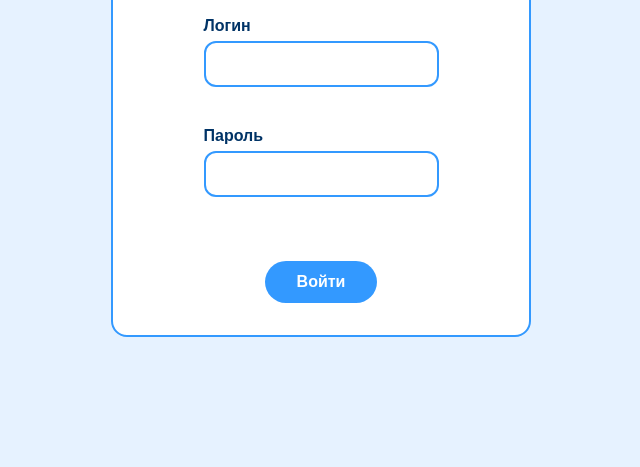
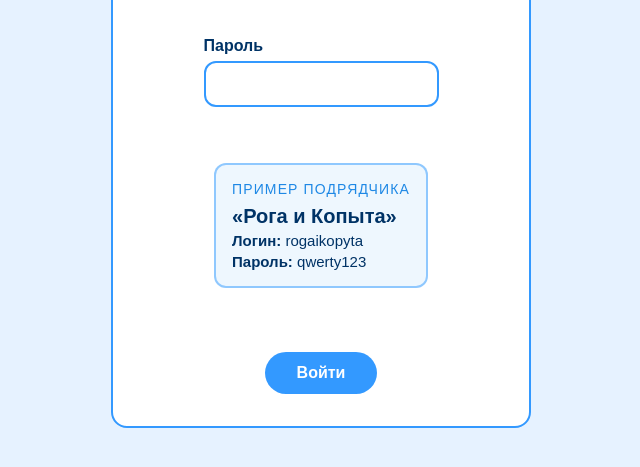
Before and after one commit to marcucgol/pod, a website: page index.html in a window 1280 px wide. Shown: the part 307-774 px from the top of the page, without its empty margins (319-959 px from the left). Drawn offline with Linux system fonts and the light colour scheme.

Commit message:
Show contractor info block on login screen

```diff
--- a/index.html
+++ b/index.html
@@ -17,6 +17,14 @@
       <div class="form-group">
         <label for="loginPassword">Пароль</label>
         <input id="loginPassword" name="password" type="password" autocomplete="current-password" required />
+      </div>
+      <div class="contractor-card">
+        <div class="contractor-title">Пример подрядчика</div>
+        <div class="contractor-name">«Рога и Копыта»</div>
+        <ul class="contractor-credentials">
+          <li><strong>Логин:</strong> rogaikopyta</li>
+          <li><strong>Пароль:</strong> qwerty123</li>
+        </ul>
       </div>
       <p id="loginError" class="error hidden">Неверный логин или пароль</p>
       <div class="form-actions">
--- a/style.css
+++ b/style.css
@@ -174,6 +174,41 @@ button:hover {
   margin-top: 0;
 }
 
+.contractor-card {
+  border: 2px solid rgba(51, 153, 255, 0.5);
+  border-radius: 12px;
+  padding: 16px;
+  margin-top: 16px;
+  background: rgba(227, 242, 253, 0.6);
+}
+
+.contractor-title {
+  font-size: 14px;
+  text-transform: uppercase;
+  letter-spacing: 0.08em;
+  color: #1e88e5;
+}
+
+.contractor-name {
+  font-size: 20px;
+  font-weight: bold;
+  margin: 8px 0 4px;
+}
+
+.contractor-credentials {
+  list-style: none;
+  padding: 0;
+  margin: 0;
+  display: flex;
+  flex-direction: column;
+  gap: 4px;
+  font-size: 15px;
+}
+
+.contractor-credentials li strong {
+  font-weight: 600;
+}
+
 .hint {
   color: #1e88e5;
   font-size: 14px;
```
